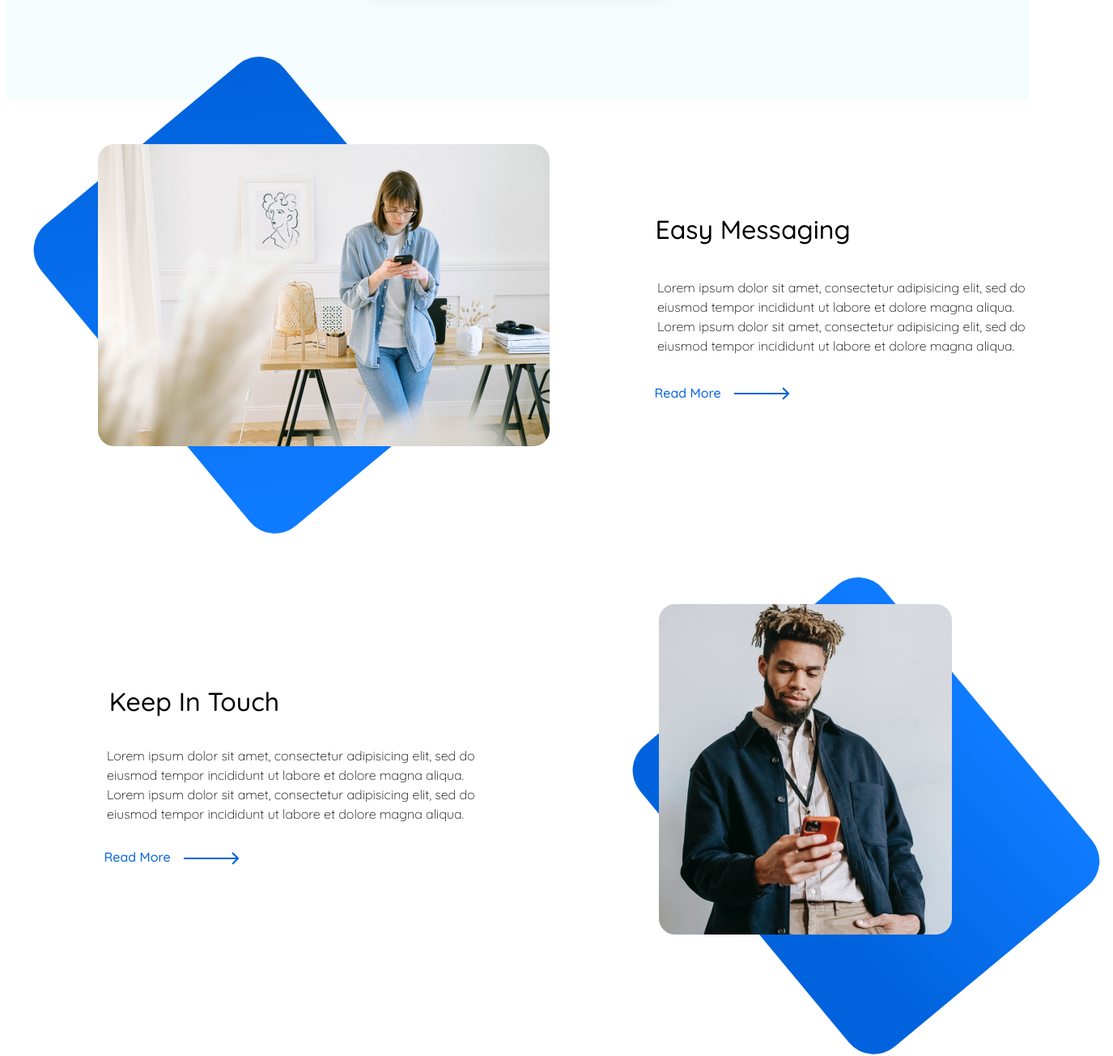
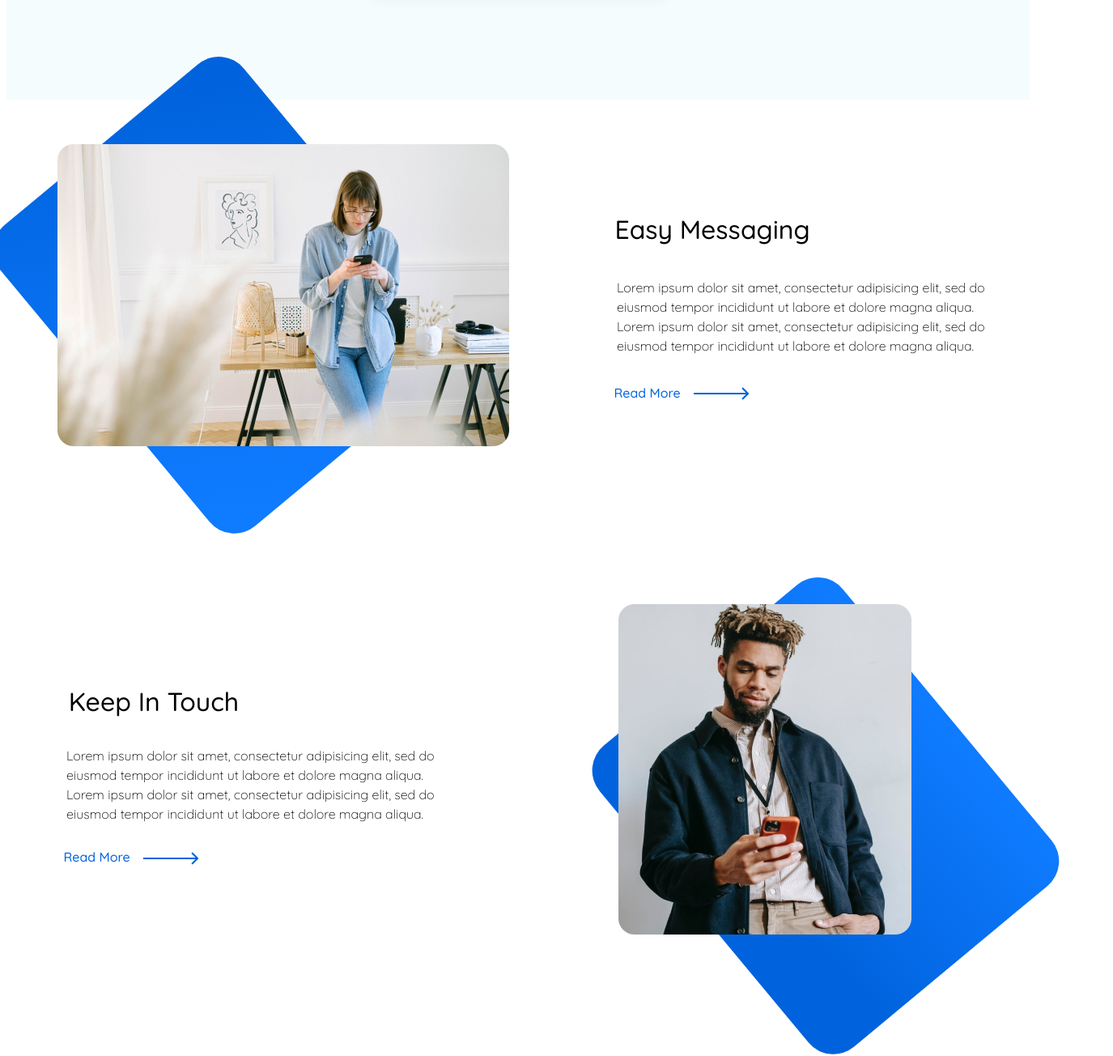
Before and after one commit to VeronikaFront/veronika-front-end-interstellar, a plain HTML site: page index.html in a window 1280 px wide. Shown: the part 520-1824 px from the top of the page at 81% size, 1375 px wide, since content can reach past the window. Drawn offline with Linux system fonts and the light colour scheme.

Commit message:
13.07
Подвинула элементы блока "Keep In Touch"

```diff
--- a/css/main.css
+++ b/css/main.css
@@ -154,7 +154,7 @@
 
      width: 389.71px;
      height: 482.98px;
-     margin-left: -620px;
+     margin-left: -720px;
 
 
      background: linear-gradient(147.4deg, #0F7BFF 7.27%, #0063DD 93.68%);
@@ -165,13 +165,13 @@
      position: absolute;
      width: 558px;
      height: 373px;
-     margin: 55px 480px 0px 0px;
+     margin: 55px 580px 0px 0px;
 
      border-radius: 20px;
  }
 
  .easy-messaging-title{
-     padding: 140px 0px 0px 580px;
+     padding: 140px 0px 0px 480px;
      position: absolute;
      font-family: Quicksand;
      font-style: normal;
@@ -185,7 +185,7 @@
  .easy-messaging-text{
     width: 476px;
     height: 96px;
-    margin: 220px 0px 0px 820px;
+    margin: 220px 0px 0px 720px;
     position: absolute;
     font-family: Quicksand;
     font-style: normal;
@@ -201,7 +201,7 @@
  .easy-messaging-read-more{
      width: 83px;
      height: 24px;
-     margin: 350px 0px 0px 420px;
+     margin: 350px 0px 0px 320px;
      position: absolute;
      font-family: Quicksand;
      font-style: normal;
@@ -216,7 +216,7 @@
     position:absolute;
     width: 67px;
     height: 0px;
-    margin: 355px 0px 0px 600px;
+    margin: 355px 0px 0px 500px;
  }
 
  #keep-in-touch{
@@ -232,7 +232,7 @@
 
      width: 389.71px;
      height: 482.98px;
-     margin-left: 860px;
+     margin-left: 760px;
      margin-top: 270px;
 
 
@@ -244,13 +244,13 @@
      position: absolute;
      width: 362px;
      height: 408px;
-     margin: 250px -710px 0px 0px;
+     margin: 250px -610px 0px 0px;
 
      border-radius: 20px;
  }
 
  .keep-in-touch-title{
-     padding: 350px 800px 0px 0px;
+     padding: 350px 900px 0px 0px;
      position: absolute;
      font-family: Quicksand;
      font-style: normal;
@@ -264,7 +264,7 @@
  .keep-in-touch-text{
     width: 476px;
     height: 96px;
-    margin: 425px 540px 0px 0px;
+    margin: 425px 640px 0px 0px;
     position: absolute;
     font-family: Quicksand;
     font-style: normal;
@@ -280,7 +280,7 @@
  .keep-in-touch-read-more{
      width: 83px;
      height: 24px;
-     margin: 550px 940px 0px 0px;
+     margin: 550px 1040px 0px 0px;
      position: absolute;
      font-family: Quicksand;
      font-style: normal;
@@ -295,5 +295,5 @@
     position:absolute;
     width: 67px;
     height: 0px;
-    margin: 556px 760px 0px 0px;
+    margin: 556px 860px 0px 0px;
  }
```
